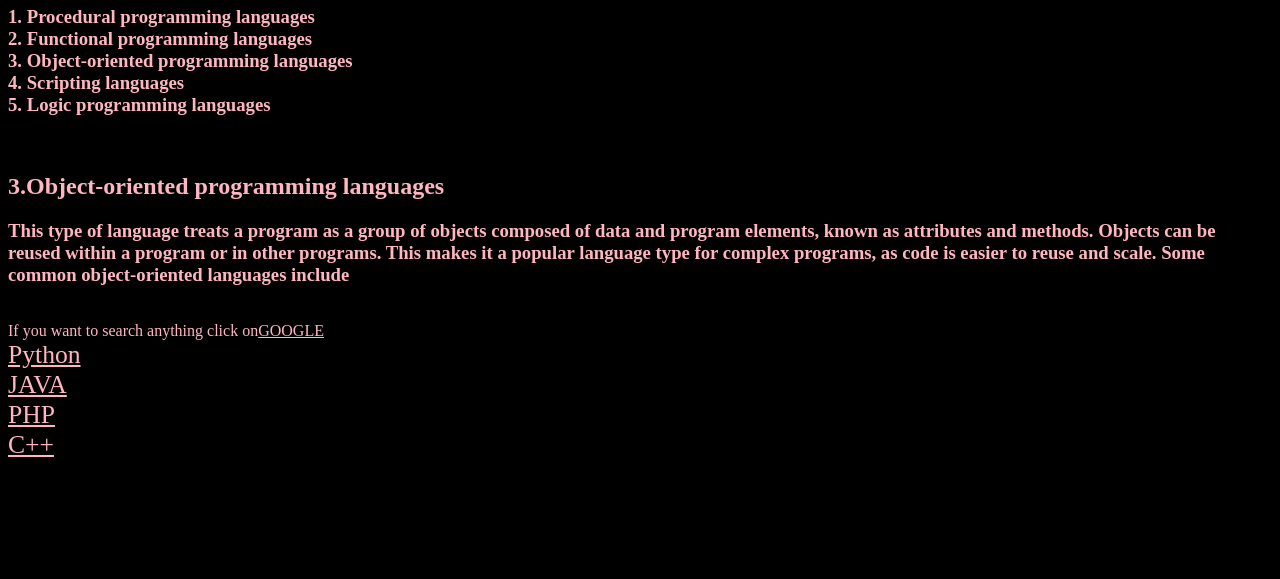
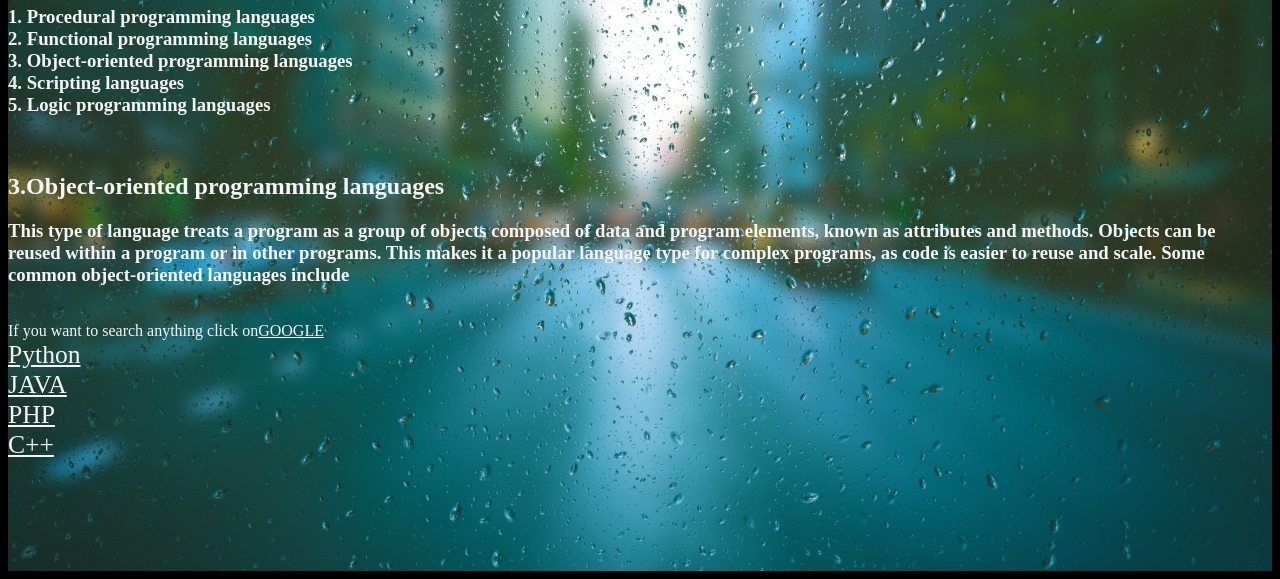
Before and after one commit to bindujabavurupudi/internals, a plain HTML site: page index.html in a window 1280 px wide. Shown: the part 221-800 px from the top of the page. Drawn offline with Linux system fonts and the light colour scheme.

Commit message:
modified

```diff
--- a/style.css
+++ b/style.css
@@ -1,5 +1,5 @@
-{
-    background-image: url("ai.jpg");
+body{
+    background-image: url("image.jpg");
     background-repeat: no-repeat;
     background-attachment: fixed;
     background-position: center;
@@ -13,7 +13,7 @@ html{
     background-color: black;
 }
 body{
-    -webkit-text-fill-color:lightpink;
+    -webkit-text-fill-color:whitesmoke;
 }
 h1{
     -webkit-text-fill-color:lightblue;
```
Also changed, not shown: image.jpg (added).
